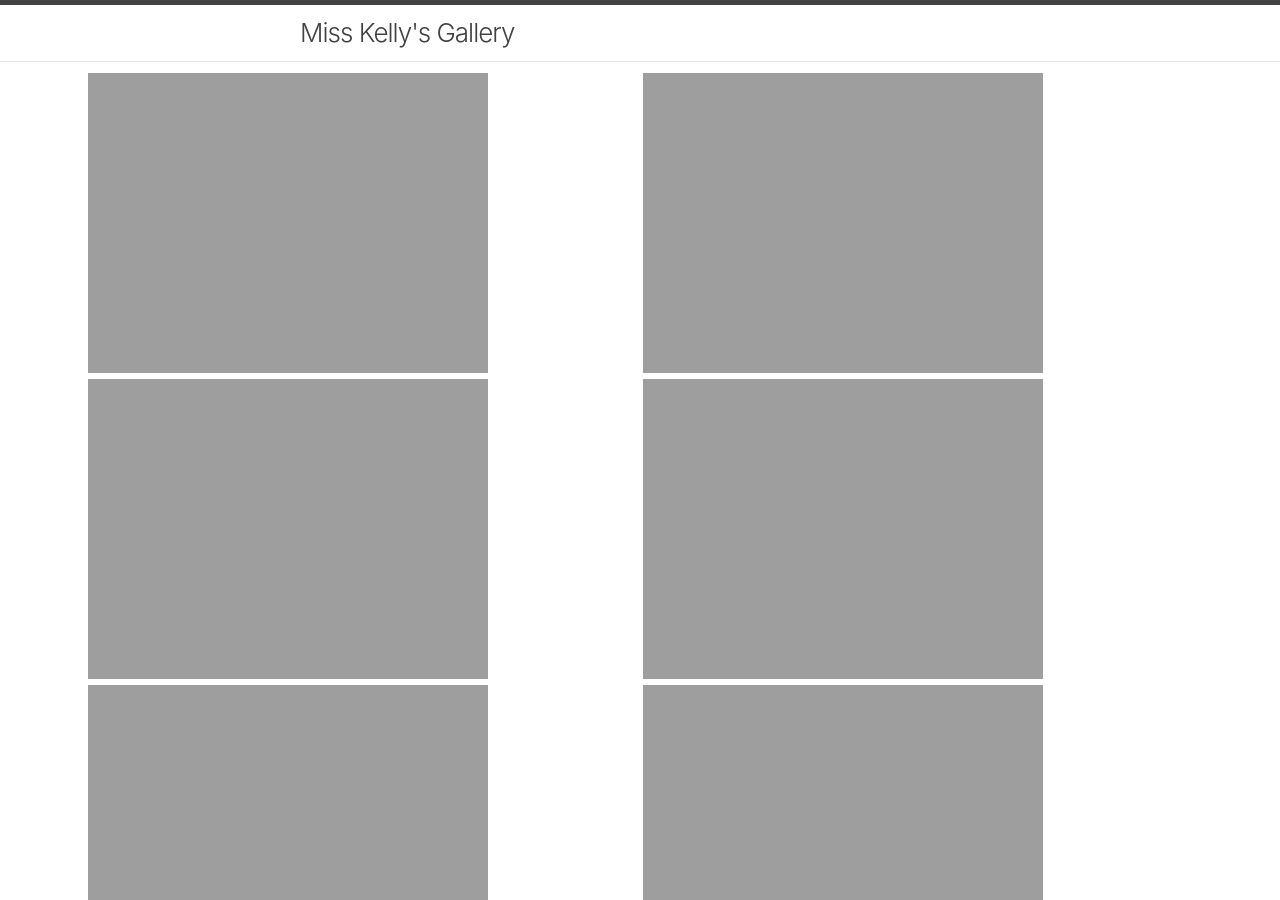
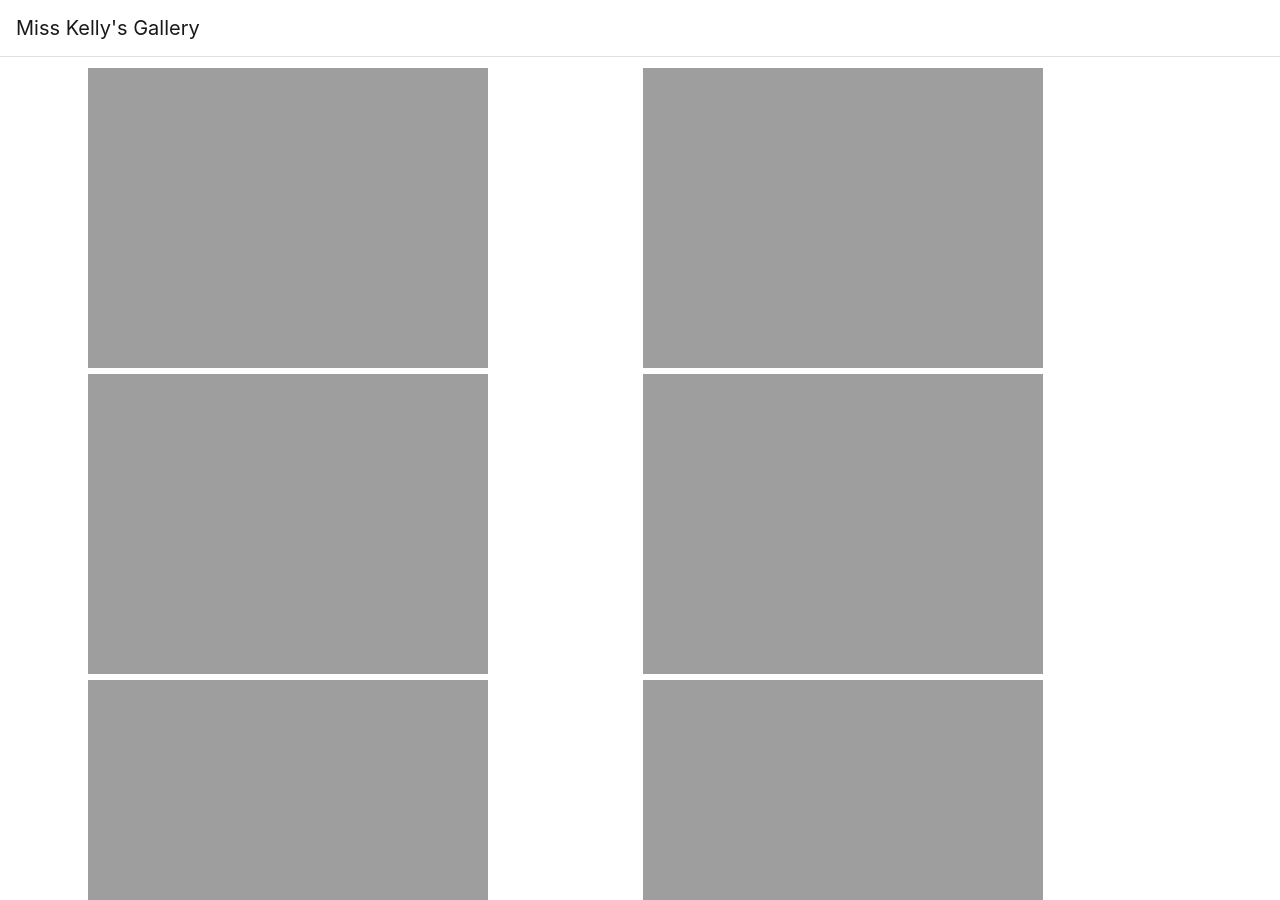
Before and after one commit to hugolmn/gallery-kelly, a Jekyll site: the page built from index.md, in a window 1280 px wide and 900 px high. Built offline with Jekyll 4.4.1, drawn with Linux system fonts in a browser that asks for light colours; comment, search, counter and statistics services are not loaded.

Commit message:
Navbar to replace previous header

```diff
--- a/_includes/header.html
+++ b/_includes/header.html
@@ -1,30 +1,21 @@
-<header class="site-header">
+<nav class="navbar navbar-expand-lg navbar-light bg-white border-bottom sticky-top">
+  <a class="navbar-brand" href="{{ site.url }}{{ site.baseurl }}/">{{ site.title }}</a>
+  <button class="navbar-toggler" type="button" data-toggle="collapse" data-target="#navbarNav" aria-controls="navbarNav" aria-expanded="false" aria-label="Toggle navigation">
+    <span class="navbar-toggler-icon"></span>
+  </button>
+  <div class="collapse navbar-collapse" id="navbarNav">
+    <ul class="navbar-nav">
 
-  <div class="wrapper">
-
-    <a class="site-title" href="{{ site.url }}{{ site.baseurl }}/">{{ site.title }}</a>
-
-    <nav class="site-nav">
-      <a href="#" class="menu-icon">
-        <svg viewBox="0 0 18 15">
-          <path fill="#424242" d="M18,1.484c0,0.82-0.665,1.484-1.484,1.484H1.484C0.665,2.969,0,2.304,0,1.484l0,0C0,0.665,0.665,0,1.484,0 h15.031C17.335,0,18,0.665,18,1.484L18,1.484z"/>
-          <path fill="#424242" d="M18,7.516C18,8.335,17.335,9,16.516,9H1.484C0.665,9,0,8.335,0,7.516l0,0c0-0.82,0.665-1.484,1.484-1.484 h15.031C17.335,6.031,18,6.696,18,7.516L18,7.516z"/>
-          <path fill="#424242" d="M18,13.516C18,14.335,17.335,15,16.516,15H1.484C0.665,15,0,14.335,0,13.516l0,0 c0-0.82,0.665-1.484,1.484-1.484h15.031C17.335,12.031,18,12.696,18,13.516L18,13.516z"/>
-        </svg>
-      </a>
-
-      <div class="trigger">
       {% for my_page in site.pages %}
         {% if my_page.title %}
         {% if my_page.no_menu_item %}
         {% else %}
-          <a class="page-link" href="{{ site.url }}{{ site.baseurl }}{{ my_page.url }}">{{ my_page.title }}</a>
+        <li class="nav-item">
+          <a class="nav-link" href="{{ site.url }}{{ site.baseurl }}{{ my_page.url }}">{{ my_page.title }}</a>
+        </li>
         {% endif %}
         {% endif %}
       {% endfor %}
+    </ul>
   </div>
 </nav>
-
-  </div>
-
-</header>
```
Lines whose indentation alone changed are shown as unchanged.
